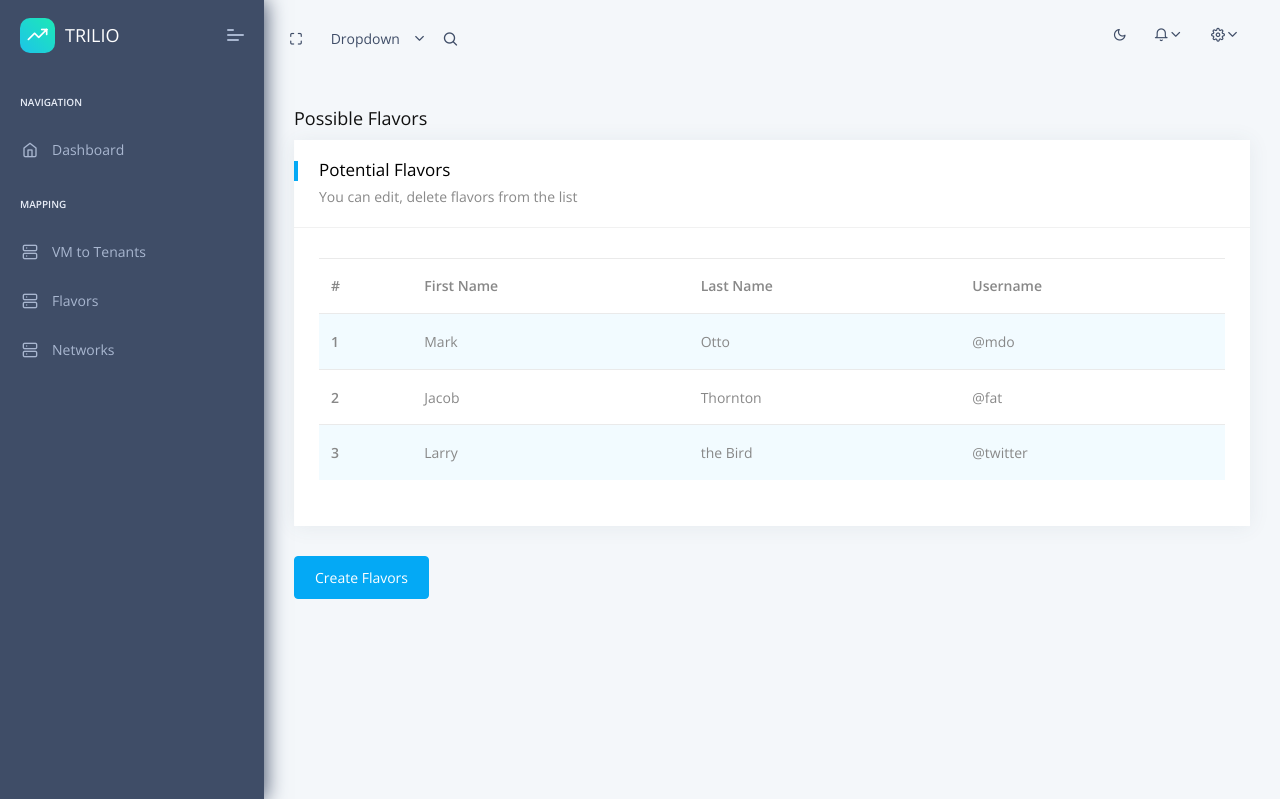
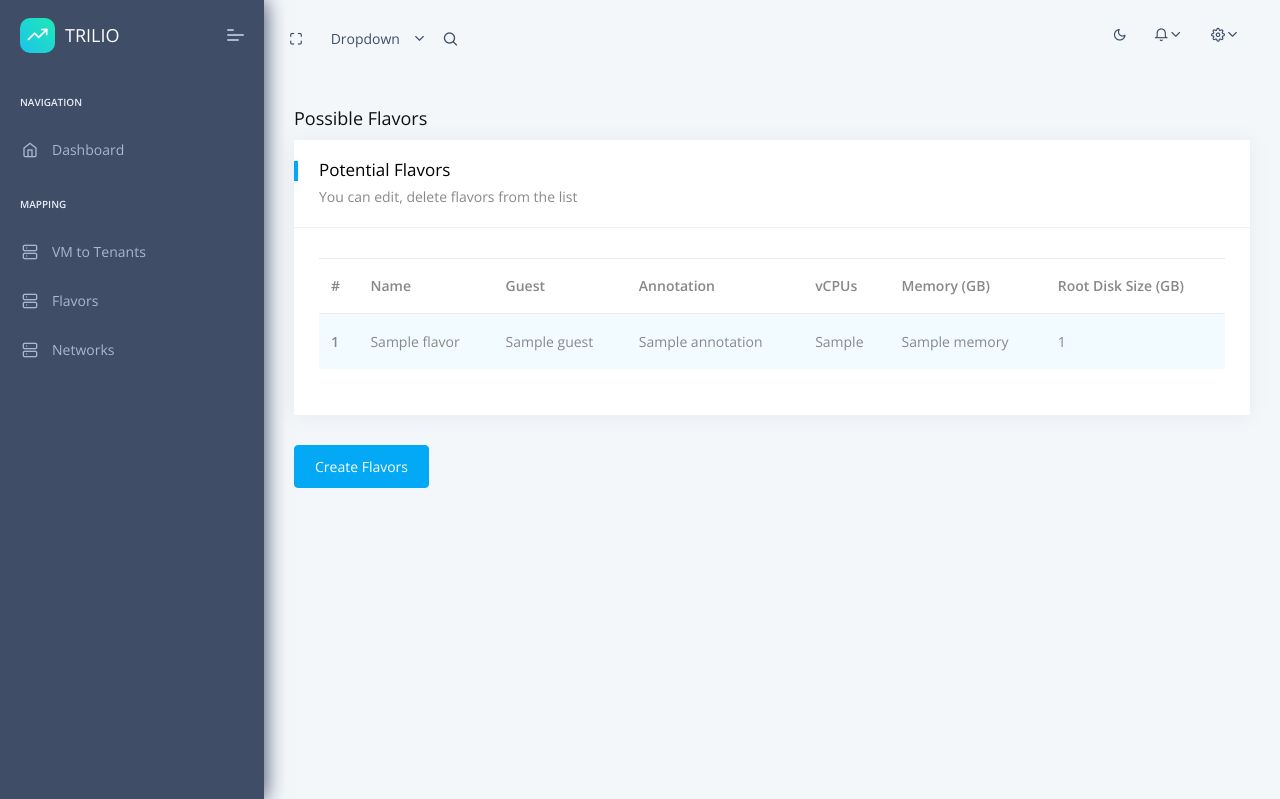
Before and after one commit to MuralidharB/vmosmapping, a Flask app: template apps/templates/home/tbl_flavors.html in a window 1280 px wide. Shown: the top 799 px of the page. Run offline with Flask 3, Linux system fonts and the light colour scheme; the template is opened without the code that fills it: most values are stand-ins (such as "Sample title", 1, 10 or a date in 2020); some libraries are stand-ins or nearby versions.

Commit message:
Added code for VM to OpenStack mapping UI

```diff
--- a/apps/templates/home/tbl_flavors.html
+++ b/apps/templates/home/tbl_flavors.html
@@ -43,30 +43,26 @@
                                                     <thead>
                                                         <tr>
                                                             <th>#</th>
-                                                            <th>First Name</th>
-                                                            <th>Last Name</th>
-                                                            <th>Username</th>
+                                                            <th>Name</th>
+                                                            <th>Guest</th>
+                                                            <th>Annotation</th>
+                                                            <th>vCPUs</th>
+                                                            <th>Memory (GB)</th>
+                                                            <th>Root Disk Size (GB)</th>
                                                         </tr>
                                                     </thead>
                                                     <tbody>
+                                                        {% for flavor in flavors %}
                                                         <tr>
-                                                            <th scope="row">1</th>
-                                                            <td>Mark</td>
-                                                            <td>Otto</td>
-                                                            <td>@mdo</td>
+                                                            <th scope="row">{{ loop.index }}</th>
+                                                            <td>{{ flavor['Name'] }}</td>
+                                                            <td>{{ flavor['Guest'] }}</td>
+                                                            <td>{{ flavor['Annotation'] }}</td>
+                                                            <td>{{ flavor['vCPUs'] }}</td>
+                                                            <td>{{ flavor['Memory'] }}</td>
+                                                            <td>{{ flavor['RootDiskSize'] }}</td>
                                                         </tr>
-                                                        <tr>
-                                                            <th scope="row">2</th>
-                                                            <td>Jacob</td>
-                                                            <td>Thornton</td>
-                                                            <td>@fat</td>
-                                                        </tr>
-                                                        <tr>
-                                                            <th scope="row">3</th>
-                                                            <td>Larry</td>
-                                                            <td>the Bird</td>
-                                                            <td>@twitter</td>
-                                                        </tr>
+                                                        {% endfor %}
                                                     </tbody>
                                                 </table>
                                             </div>
--- a/apps/templates/includes/sidebar.html
+++ b/apps/templates/includes/sidebar.html
@@ -25,12 +25,12 @@
                 </li>
                 <li data-username="Table bootstrap datatable footable"
                     class="nav-item {% if 'tbl_vm2tenants' in segment %} active {% endif %}">
-                    <a href="/tbl_vm2tenants.html" class="nav-link "><span class="pcoded-micon"><i
+                    <a href="/vm2tenants" class="nav-link "><span class="pcoded-micon"><i
                             class="feather icon-server"></i></span><span class="pcoded-mtext">VM to Tenants</span></a>
                 </li>
                 <li data-username="Table bootstrap datatable footable"
                     class="nav-item {% if 'tbl_flavors' in segment %} active {% endif %}">
-                    <a href="/tbl_flavors.html" class="nav-link "><span class="pcoded-micon"><i
+                    <a href="/flavors" class="nav-link "><span class="pcoded-micon"><i
                             class="feather icon-server"></i></span><span class="pcoded-mtext">Flavors</span></a>
                 </li>
                 <li data-username="Table bootstrap datatable footable"
```
Also changed, not shown: apps/flavors/routes.py (+9 -2 lines), apps/home/routes.py (+22 -1 lines), apps/templates/home/index.html (+12 -12 lines), apps/templates/home/tbl_vm2tenants.html (+13 -19 lines), apps/vm2tenants/routes.py (+10 -1 lines).
